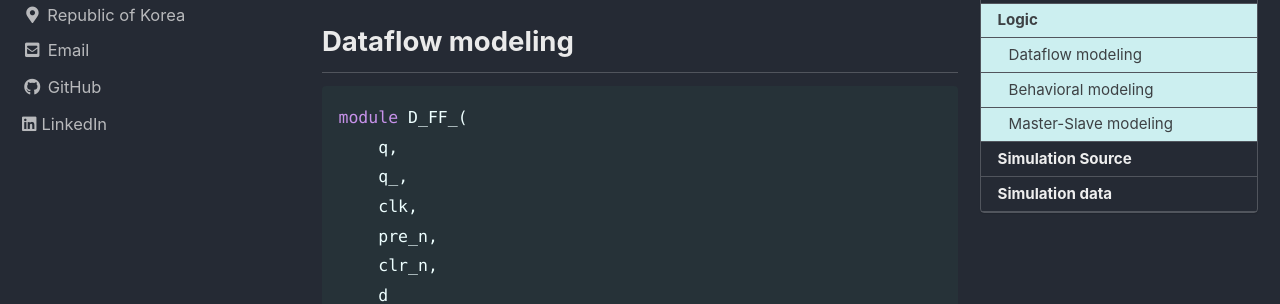
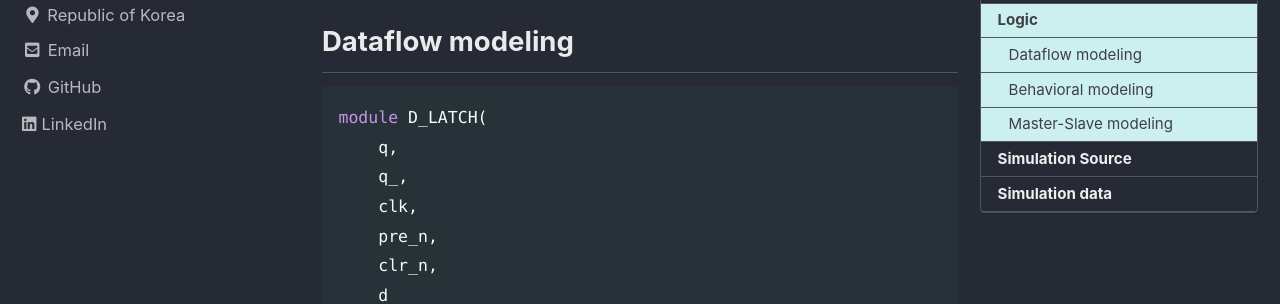
Before and after one commit to void7920/void7920.github.io, a Jekyll site: the page built from _posts/2022-01-26-D_Flipflop.md, in a window 1280 px wide and 900 px high, scrolled down 1539 px. Shown: the part 152-456 px from the top of the window. Built offline with Jekyll 4.4.1, drawn with Linux system fonts in a browser that asks for light colours; cached includes are drawn as plain includes.

Commit message:
Update files

````diff
--- a/_posts/2022-01-26-D_Flipflop.md
+++ b/_posts/2022-01-26-D_Flipflop.md
@@ -45,7 +45,7 @@ D FF master-slave
 ## Dataflow modeling
 
 ```verilog
-module D_FF_(
+module D_LATCH(
     q,
     q_,
     clk,
@@ -122,7 +122,7 @@ module D_FF_MS(
 
     wire DQ, DQ_;
 
-    D_FF_ Master(.q(DQ), .q_(DQ_), .clk(clk), .pre_n(pre_n), .clr_n(clr_n), .d(d));
+    D_LATCH Master(.q(DQ), .q_(DQ_), .clk(clk), .pre_n(pre_n), .clr_n(clr_n), .d(d));
     SR_Latch Slave(.q(q), .q_(q_), .en(~(clk&clk)), .s(DQ), .r(DQ_));
 endmodule
 ```
````
